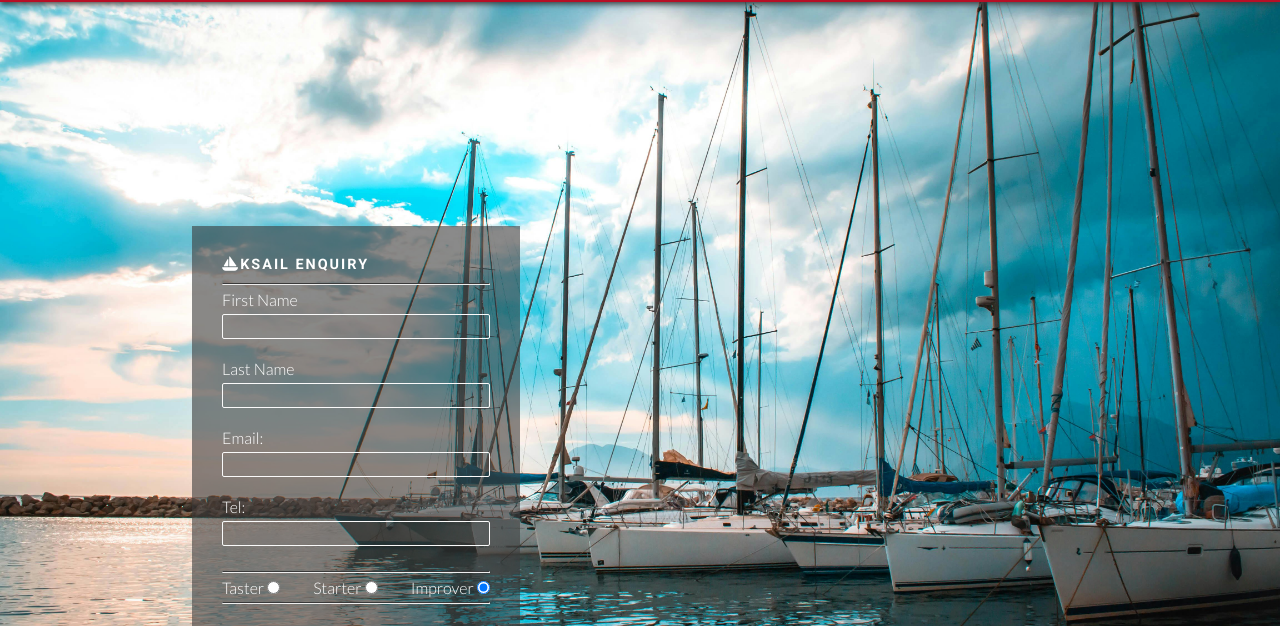
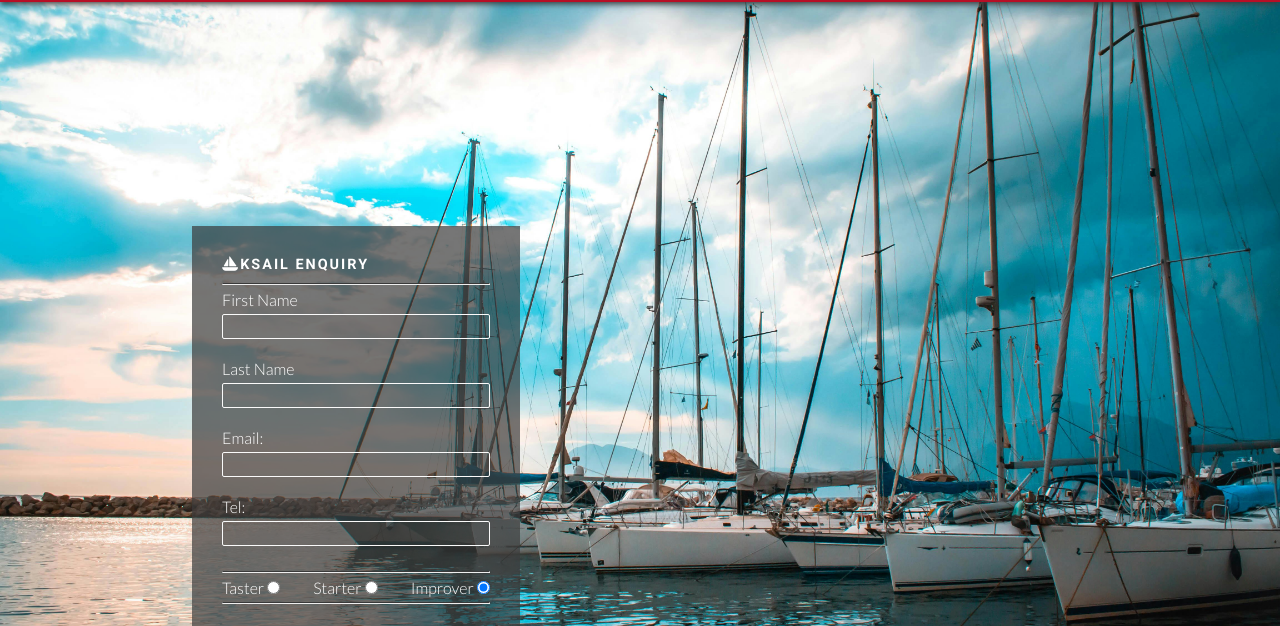
Before and after one commit to doyle-kfd/KSail, a plain HTML site: page contact.html in a window 1280 px wide. Shown: the part 99-725 px from the top of the page. Drawn offline with Linux system fonts and the light colour scheme.

```diff
--- a/assets/css/style.css
+++ b/assets/css/style.css
@@ -289,7 +289,7 @@ img {
 /* Give the contact form a dark bg for contrast and transparency */
 #ksail-form {
     color: #ffffff;
-    background-color: rgba(60, 60, 60, 0.6);
+    background-color: rgba(60, 60, 60, 0.7);
     padding: 30px;
 }
 
```
